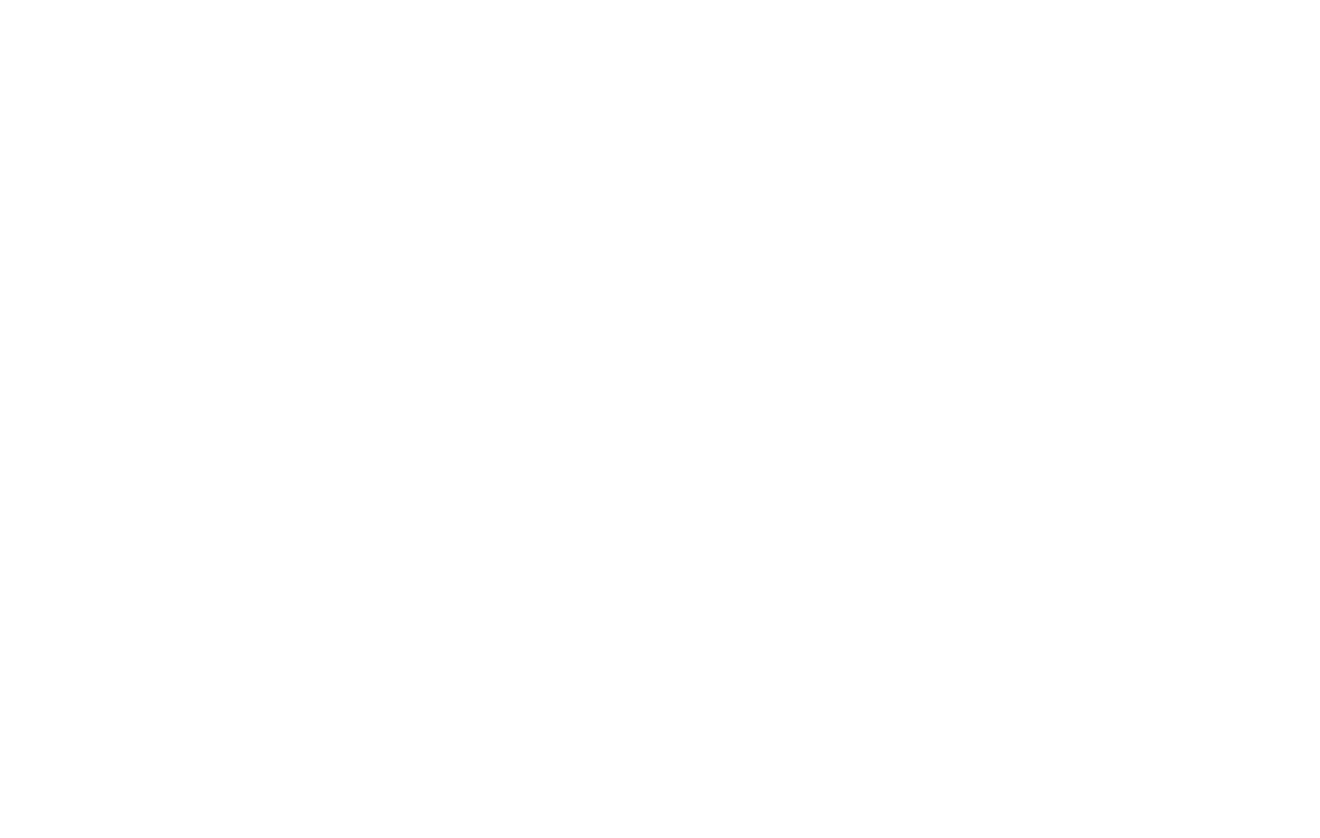
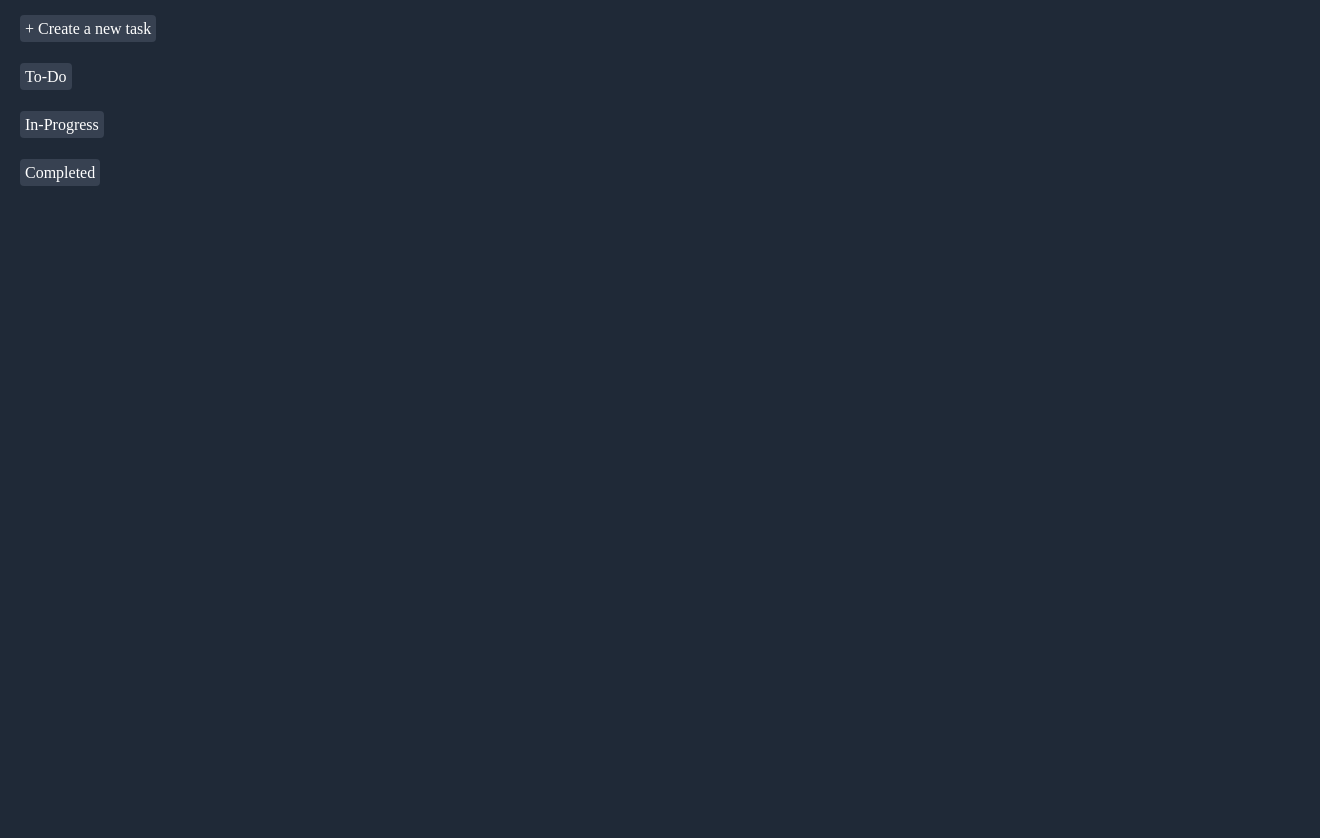
Before and after one commit to michaeltnvu/ironhack-kanban-board, a React (Vite) app: page /create-task in a window 1280 px wide. Before the commit this address had no page. Shown: the top 838 px of the page, 1320 px wide, since content can reach past the window. Before the commit the page ends 800 px from the top, so only its background shows below. Built offline with nearby package versions, Linux system fonts and the light colour scheme; a web font is replaced by a local one.

Commit message:
integrate sidebar and create form into App component

```diff
--- a/src/App.jsx
+++ b/src/App.jsx
@@ -1,13 +1,17 @@
 import { Route, Routes } from "react-router-dom";
 import About from "./pages/About";
 import HomePage from "./pages/HomePage";
+import Sidebar from "./components/sidebar/Sidebar"
+import CreateTask from "./pages/CreateTask";
 
 function App() {
   return (
     <div className="App">
+      <Sidebar />
       <Routes>
         <Route path="/" element={<HomePage />} />
         <Route path="/about" element={<About />} />
+        <Route path="/create-task" element={<CreateTask />} />
       </Routes>
     </div>
   );
--- a/src/pages/CreateTask.jsx
+++ b/src/pages/CreateTask.jsx
@@ -1,6 +1,6 @@
 import React, { useState } from 'react';
 
-const CreateTaskForm = ({ addTask, tasks }) => {
+const CreateTask = ({ addTask, tasks }) => {
     const [title, setTitle] = useState('');
     const [description, setDescription] = useState('');
     const [assignee, setAssignee] = useState('');
@@ -69,4 +69,4 @@ const CreateTaskForm = ({ addTask, tasks }) => {
     );
 };
 
-export default CreateTaskForm;
+export default CreateTask;
--- a/src/pages/HomePage.jsx
+++ b/src/pages/HomePage.jsx
@@ -10,6 +10,7 @@ const HomePage = () => {
   const [completedList, setCompletedList] = useState([]);
   return (
     <div className="home-page">
+
       <Navbar />
       <div>
         <TaskContainer title={"To-Do"} list={toDoList} />
```
Also changed, not shown: 1 other file (tests, documents, lock files or other folders).
